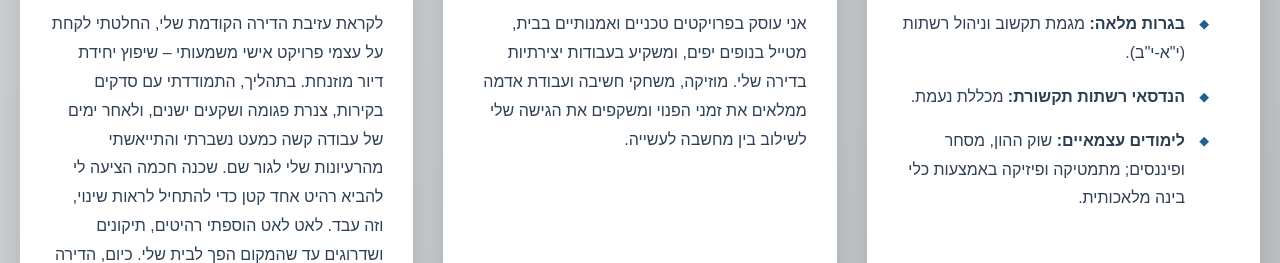
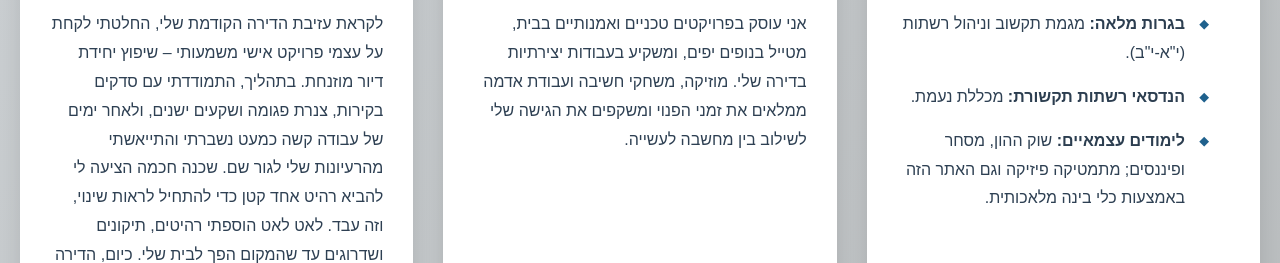
Before and after one commit to SoSNate/NATANEL-S-RESUME-, a plain HTML site: page index.html in a window 1280 px wide. Shown: the part 1380-1643 px from the top of the page. Drawn offline with Linux system fonts and the light colour scheme; a web font is replaced by a local one.

Commit message:
Update index.html

```diff
--- a/index.html
+++ b/index.html
@@ -243,7 +243,7 @@
                 <ul>
                     <li><strong>בגרות מלאה:</strong> מגמת תקשוב וניהול רשתות (י"א-י"ב).</li>
                     <li><strong>הנדסאי רשתות תקשורת:</strong> מכללת נעמת.</li>
-                    <li><strong>לימודים עצמאיים:</strong> שוק ההון, מסחר ופיננסים; מתמטיקה ופיזיקה באמצעות כלי בינה מלאכותית.</li>
+                    <li><strong>לימודים עצמאיים:</strong> שוק ההון, מסחר ופיננסים; מתמטיקה פיזיקה וגם האתר הזה באמצעות כלי בינה מלאכותית.</li>
                 </ul>
             </div>
 
```
